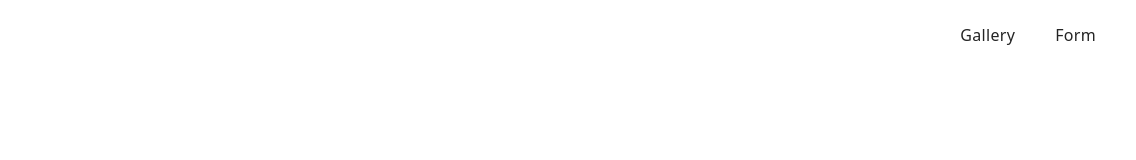
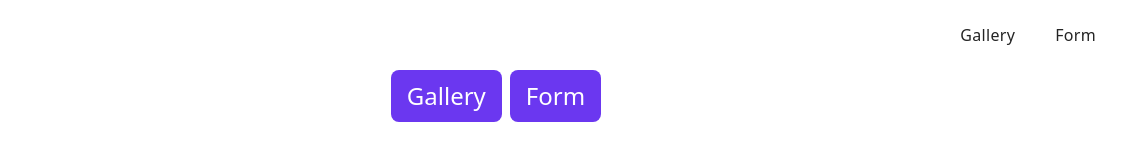
Before and after one commit to HekiYTO/goit-js-hw-09, a plain HTML site: page index.html in a window 1280 px wide. Shown: the full height of the page, 144-1280 px from the left. Drawn offline with Linux system fonts and the light colour scheme.

Commit message:
Deploying to gh-pages from @ HekiYTO/goit-js-hw-09@ef11b19e601e8fbcb6cf44cd34289ca238e067af 🚀

```diff
--- /dev/null
+++ b/assets/index-Bo_DTCPE.css
@@ -0,0 +1 @@
+ul{display:flex;flex-direction:row;justify-content:center;align-items:center;gap:8px}.nav-button{background-color:#6b37f0;padding:8px 16px;color:#fff;border:none;border-radius:8px;transition:.5s ease;display:inline-block;font-size:24px}a:hover{transform:scale(1.05);background-color:#373ff0}
--- a/index.html
+++ b/index.html
@@ -5,6 +5,7 @@
     <link rel="icon" type="image/svg+xml" href="/favicon.svg" />
     <meta name="viewport" content="width=device-width, initial-scale=1.0" />
     <title>Vanilla App Template</title>
+    <link rel="stylesheet" crossorigin href="/goit-js-hw-09/assets/index-Bo_DTCPE.css">
     <link rel="stylesheet" crossorigin href="/goit-js-hw-09/assets/styles-CFrPtiMb.css">
   </head>
   <body>
@@ -28,5 +29,9 @@
   </div>
 </header>
 
+     <ul>
+      <li><a class="nav-button" href="./1-gallery.html">Gallery</a></li>
+      <li><a class="nav-button" href="./2-form.html">Form</a></li>
+    </ul>
   </body>
 </html>
```
